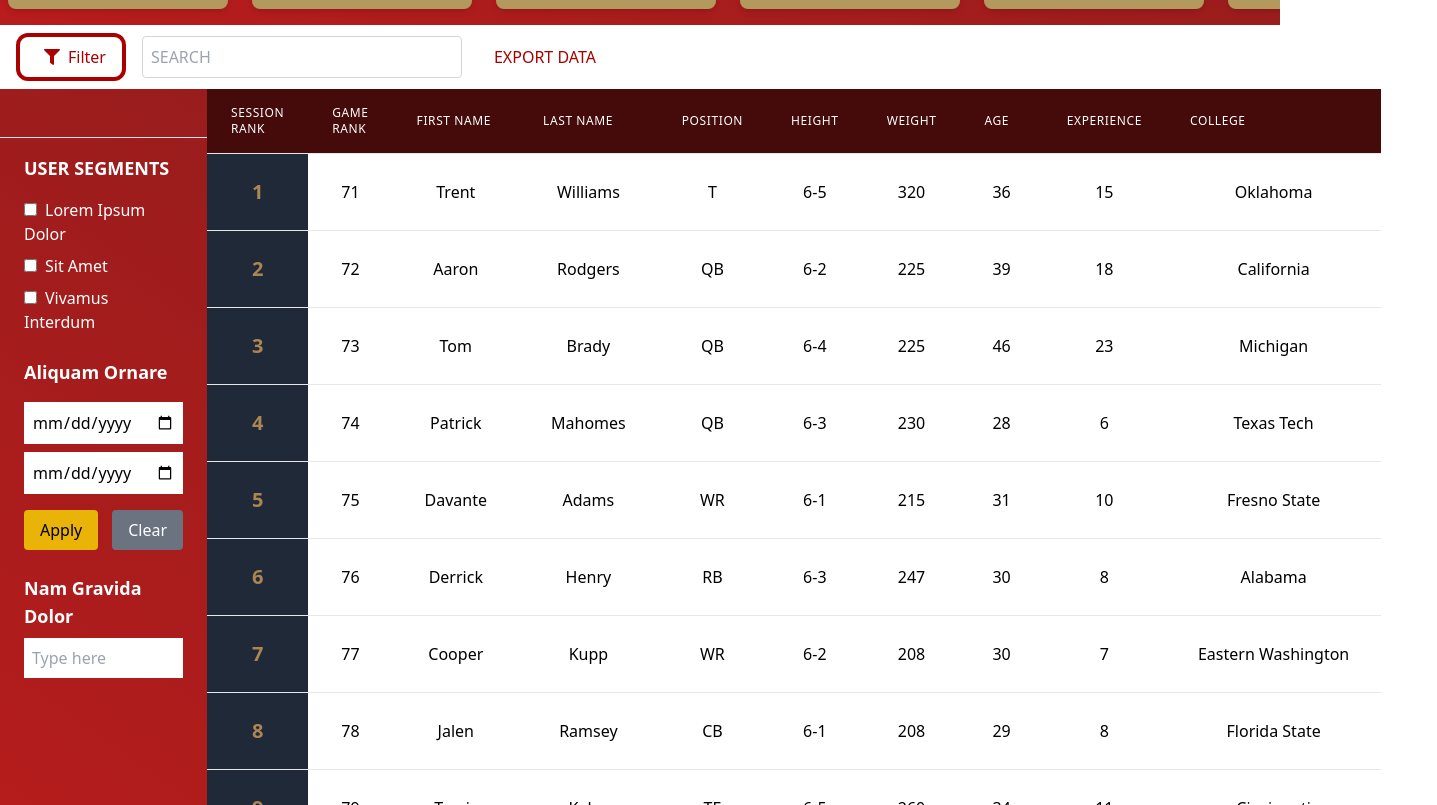
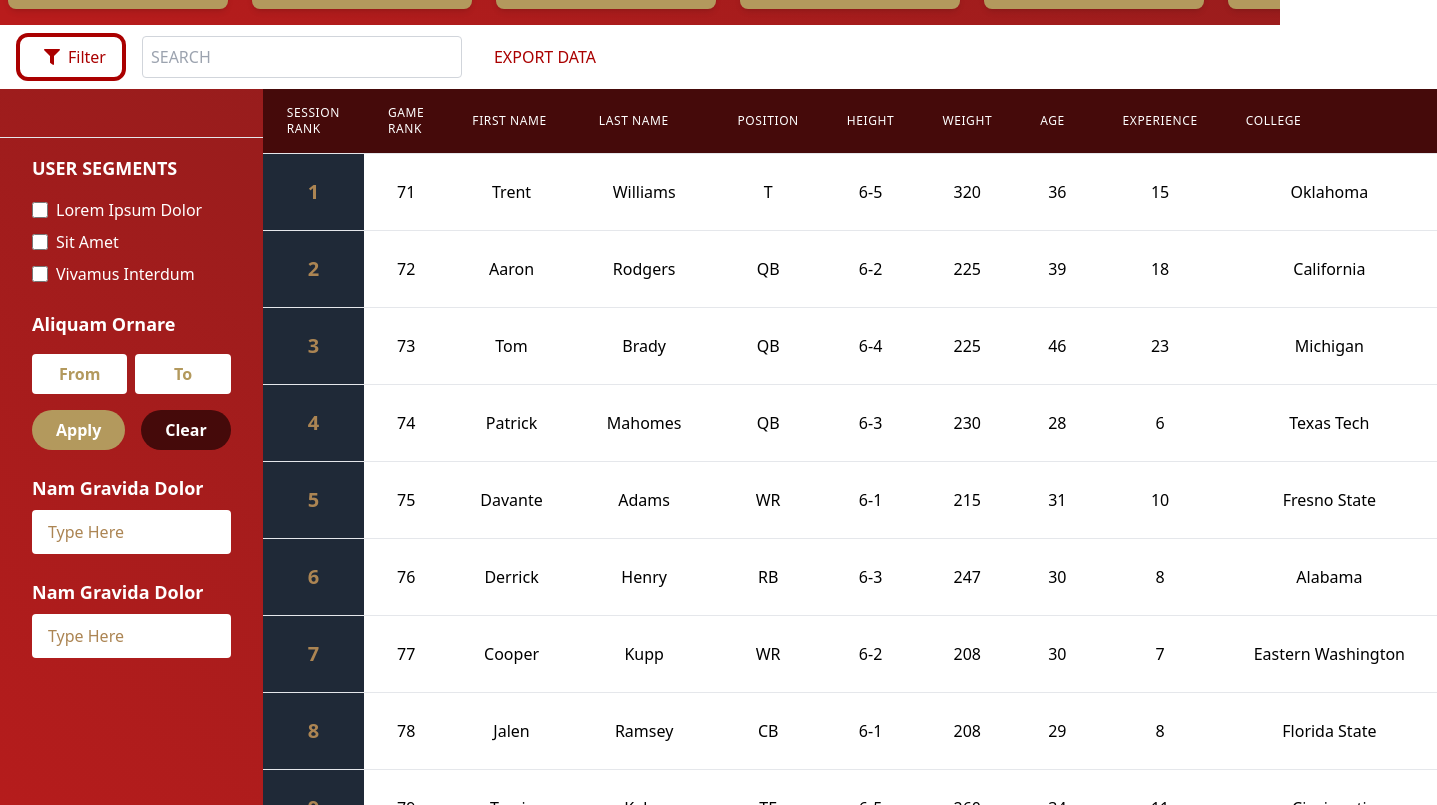
Before and after one commit to GausAlMunirTushar/game-score-leaderboard, a Next.js app: page / in a window 1280 px wide. Shown: the part 495-1300 px from the top of the page, 1437 px wide, since content can reach past the window. Built offline with nearby package versions, Linux system fonts and the light colour scheme.

Commit message:
feat: CSS classes in DataTable.jsx and Sidebar.jsx

```diff
--- a/src/components/DataTable.jsx
+++ b/src/components/DataTable.jsx
@@ -1,4 +1,4 @@
-"use client"
+"use client";
 import React, { useState, useMemo } from "react";
 import { useTable, useSortBy, useGlobalFilter } from "react-table";
 
@@ -14,8 +14,8 @@ const DataTable = ({ data }) => {
 				accessor: "rank",
 			},
 			{
-				Header: "Game Rank", // This header will display the game rank
-				accessor: "gamerank", // Make sure this accessor matches the property in your data
+				Header: "Game Rank",
+				accessor: "gamerank",
 			},
 			{
 				Header: "First Name",
@@ -89,9 +89,10 @@ const DataTable = ({ data }) => {
 			>
 				<thead className="bg-red-950 mb-2">
 					{headerGroups.map((headerGroup) => (
-						<tr {...headerGroup.getHeaderGroupProps()}>
+						<tr key={headerGroup.id} {...headerGroup.getHeaderGroupProps()}>
 							{headerGroup.headers.map((column) => (
 								<th
+									key={column.id} // Add key prop here
 									{...column.getHeaderProps(
 										column.getSortByToggleProps()
 									)}
@@ -117,15 +118,16 @@ const DataTable = ({ data }) => {
 					{displayedRows.map((row) => {
 						prepareRow(row);
 						return (
-							<tr {...row.getRowProps()}>
+							<tr key={row.id} {...row.getRowProps()}> {/* Add key prop here */}
 								{row.cells.map((cell) => (
 									<td
+										key={cell.column.id} // Add key prop here
 										{...cell.getCellProps()}
 										className={`px-8 text-center  py-6 whitespace-nowrap ${
 											cell.column.id === "rank"
 												? "bg-gray-800 text-xl font-bold text-secondary"
 												: ""
-										}`} // Apply a different background color for the Session Rank column
+										}`}
 									>
 										{cell.render("Cell")}
 									</td>
--- a/src/components/Sidebar.jsx
+++ b/src/components/Sidebar.jsx
@@ -1,5 +1,3 @@
-
-
 import React from "react";
 
 const Sidebar = () => {
@@ -7,24 +5,26 @@ const Sidebar = () => {
 		<aside className="w-1/4 text-white">
 			<div className="border-b boder-white sm:py-10 md:py-8 lg:py-6"></div>
 			{/* Filter Section */}
-			<div className="py-4 px-6">
+			<div className="py-4 px-8">
 				<div className="mb-6">
-				<h2 className="text-lg font-bold uppercase">User Segments</h2>
+					<h2 className="text-lg font-bold uppercase">
+						User Segments
+					</h2>
 					<div className="mt-4 space-y-2">
-					<div>
-						<input type="checkbox" id="segment1" />
+						<div className="flex items-center">
+							<input type="checkbox" id="segment1" className="h-4 w-4"/>
 							<label htmlFor="segment1" className="ml-2">
 								Lorem Ipsum Dolor
 							</label>
 						</div>
-					<div>
-						<input type="checkbox" id="segment2" />
+						<div className="flex items-center">
+							<input type="checkbox" id="segment2" className="h-4 w-4"/>
 							<label htmlFor="segment2" className="ml-2">
 								Sit Amet
 							</label>
 						</div>
-					<div>
-						<input type="checkbox" id="segment3" />
+						<div className="flex items-center">
+							<input type="checkbox" id="segment3" className="h-4 w-4"/>
 							<label htmlFor="segment3" className="ml-2">
 								Vivamus Interdum
 							</label>
@@ -36,13 +36,27 @@ const Sidebar = () => {
 				<div className="mb-6">
 					<h2 className="text-lg font-bold">Aliquam Ornare</h2>
 					<div className="mt-4">
-					<input type="date" className="w-full p-2 mb-2 text-black" />
-					<input type="date" className="w-full p-2 text-black" />
-					<div className="flex justify-between mt-4">
-						<button className="bg-yellow-500 px-4 py-2 rounded text-black">
+						<div className="flex gap-2">
+							<button
+								type=""
+								className="w-full bg-white p-2 rounded  text-tertiary font-semibold"
+								placeholder="from"
+							>
+								From
+							</button>
+							<button
+								type=""
+								className="w-full bg-white p-2 rounded text-tertiary font-semibold"
+								placeholder="to"
+							>
+								To
+							</button>
+						</div>
+						<div className="flex gap-4 mt-4">
+							<button className="bg-tertiary rounded-full text-white font-semibold px-6 py-2">
 								Apply
 							</button>
-						<button className="bg-gray-500 px-4 py-2 rounded text-white">
+							<button className="bg-red-950 rounded-full text-white font-semibold py-2 px-6">
 								Clear
 							</button>
 						</div>
@@ -54,7 +68,16 @@ const Sidebar = () => {
 					<h2 className="text-lg font-bold">Nam Gravida Dolor</h2>
 					<input
 						type="text"
-					className="w-full p-2 mt-2 text-black"
+						className="w-full rounded py-2.5 px-4 placeholder:text-secondary capitalize mt-2 text-black focus:outline-primary"
+						placeholder="Type here"
+					/>
+				</div>
+				{/* Input Filter */}
+				<div className="mb-6">
+					<h2 className="text-lg font-bold">Nam Gravida Dolor</h2>
+					<input
+						type="text"
+						className="w-full rounded py-2.5 px-4 placeholder:text-secondary capitalize mt-2 text-black focus:outline-primary"
 						placeholder="Type here"
 					/>
 				</div>
```
Lines whose indentation alone changed are shown as unchanged.
